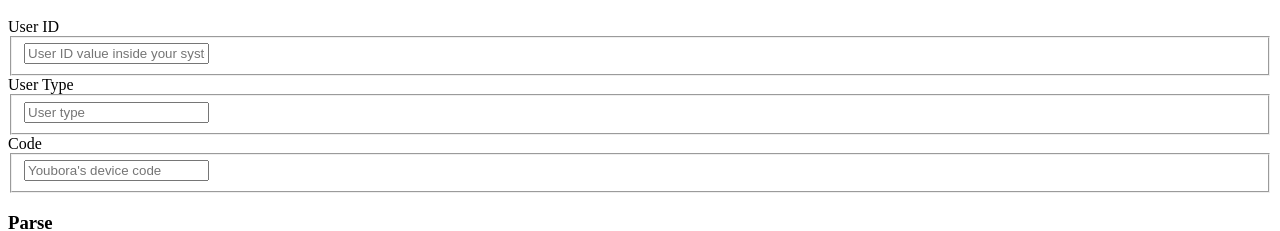
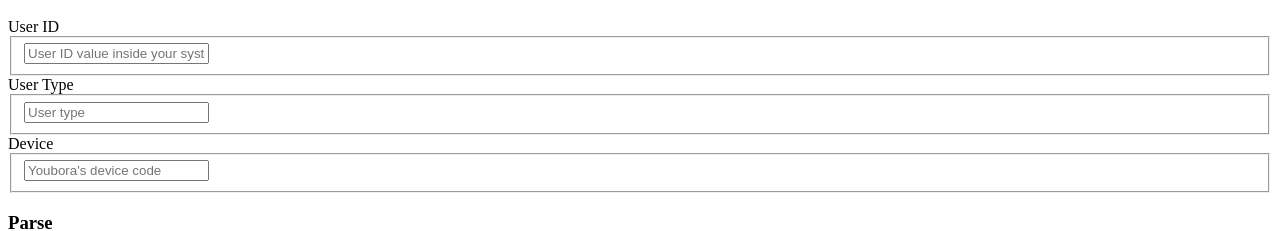
Before and after one commit to eliostvs/yb-playground, a React app: page / in a window 1280 px wide. Shown: the part 6700-6931 px from the top of the page. Built offline with nearby package versions, Linux system fonts and the light colour scheme; the HTML template or start-up script is replaced by a standard one; what youboralib would draw is missing.

Commit message:
fix(form): device label

```diff
--- a/src/Form.jsx
+++ b/src/Form.jsx
@@ -646,7 +646,7 @@ const sections = [
       },
       {
         name: "device-code",
-        label: "Code",
+        label: "Device",
         required: false,
         type: "text",
         props: {
```
